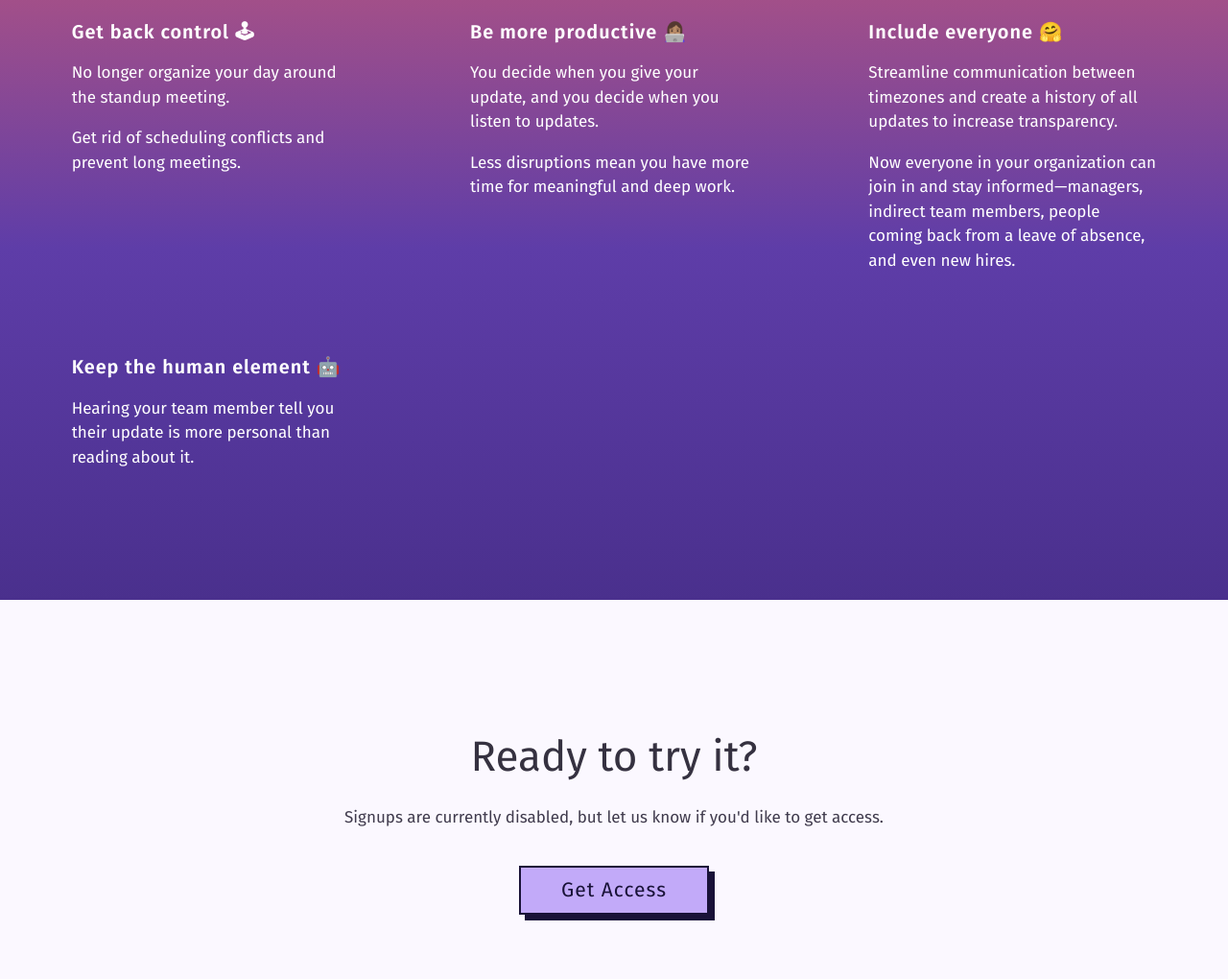
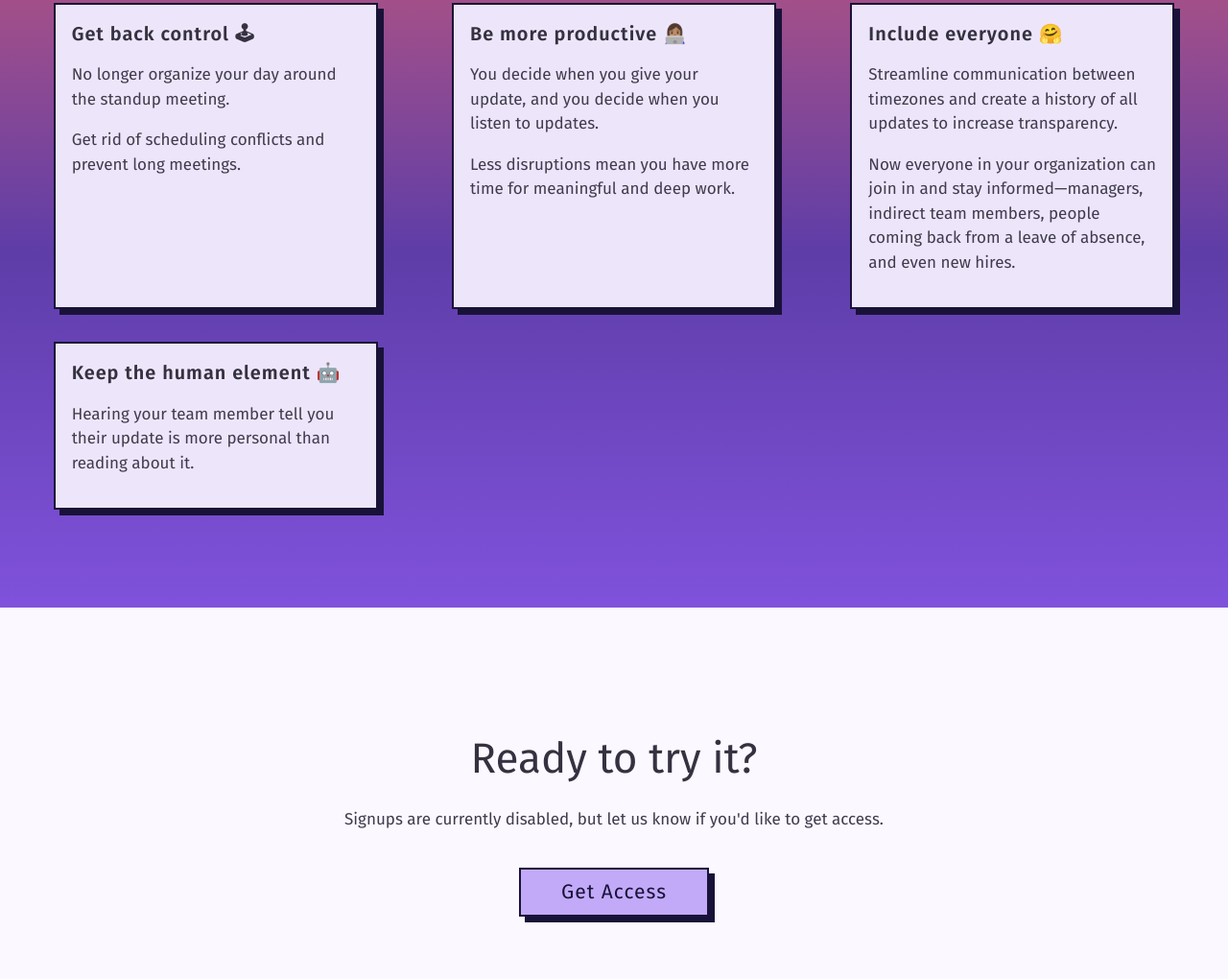
Before and after one commit to upstandfm/website, a website built with Parcel: page src/index.html in a window 1280 px wide. Shown: the part 740-1760 px from the top of the page at 96% size. Built offline with nearby package versions, Linux system fonts and the light colour scheme.

Commit message:
Apply new look and feel to the cards

```diff
--- a/src/index.css
+++ b/src/index.css
@@ -231,7 +231,7 @@ header nav {
 /* Content */
 
 .content {
-  background: linear-gradient(180deg, #dd5f6e 0%, #5e3da8 57%, #4a308d 100%);
+  background: linear-gradient(180deg, #dd5f6e 0%, #5e3da8 57%, #8052dc 100%);
   padding: 6em 2em;
 }
 
@@ -272,11 +272,9 @@ header nav {
 .card {
   width: 300px;
   padding: 1em;
-  color: var(--color-white);
-}
-
-.card p {
-  color: var(--color-white);
+  border: 2px solid var(--color-darkest-purple);
+  background-color: var(--color-lightest-purple);
+  box-shadow: 6px 6px 0 0 var(--color-darkest-purple);
 }
 
 @media (max-width: 380px) {
@@ -295,8 +293,9 @@ header nav {
 /* Outro */
 
 .outro {
-  height: 60vh;
+  height: 50vh;
   display: grid;
+  padding: 2em;
 }
 
 .outro-wrapper {
```
